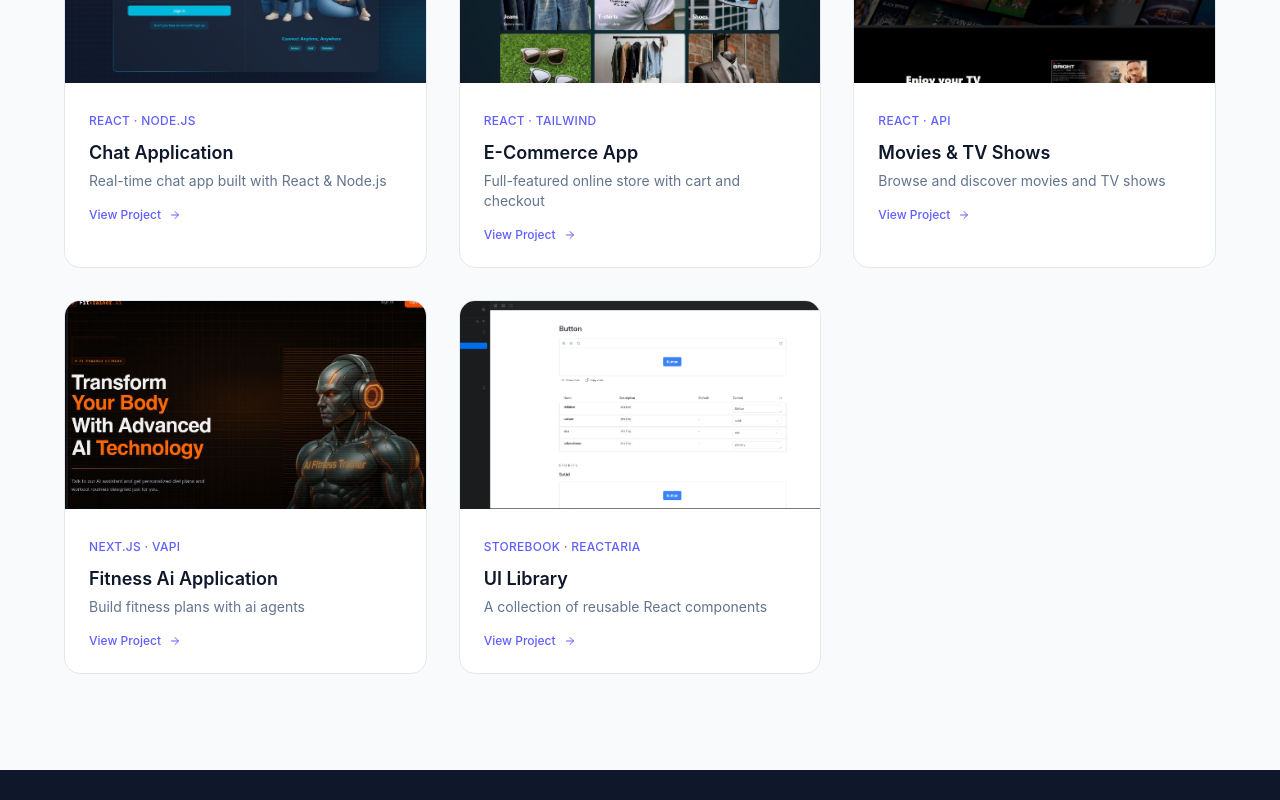
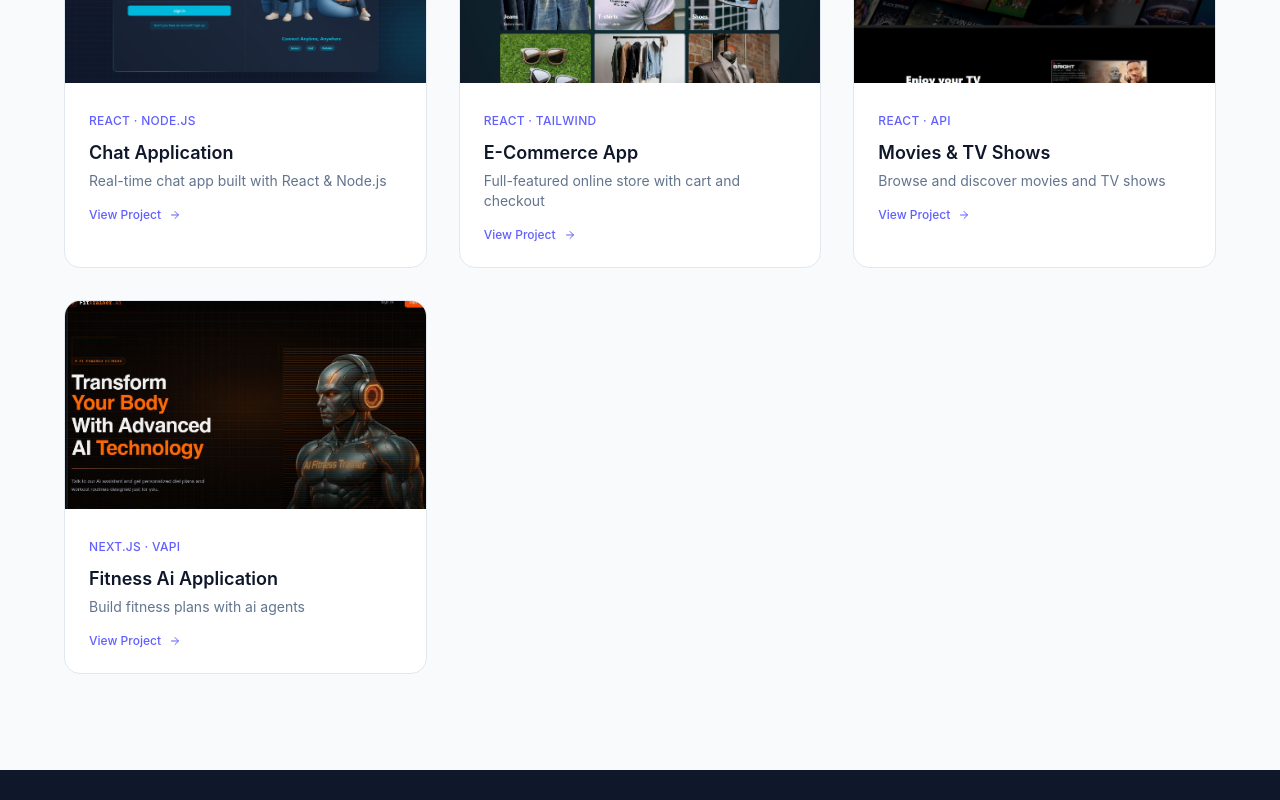
Before and after one commit to Mahmoud-Refaat07/Portfolio, a React (Vite) app: page / in a window 1280 px wide. Shown: the part 2608-3408 px from the top of the page. Built offline with nearby package versions, Linux system fonts and the light colour scheme.

Commit message:
modified project sections

```diff
--- a/src/App.jsx
+++ b/src/App.jsx
@@ -29,7 +29,6 @@ import chatifyPicture from "./assets/chatify.png";
 import eCommercePicture from "./assets/ecommerce.png";
 import flixoraPicture from "./assets/flixora.png";
 import fitnessAiPicture from "./assets/fittnes-ai.png";
-import uiLibraryPicture from "./assets/uiLibrary.png";
 import { useEffect, useState } from "react";
 
 const App = () => {
@@ -413,13 +412,7 @@ const App = () => {
                 href: "https://fitness-trainer-ai-jet.vercel.app",
                 tag: "Next.js · Vapi ",
               },
-              {
-                src: uiLibraryPicture,
-                title: "UI Library",
-                desc: "A collection of reusable React components",
-                href: "https://agent-69d209c86cb62cb1989--dynamic-sawine-51bb04.netlify.app/",
-                tag: "Storebook · ReactAria",
-              },
+
             ].map(({ src, title, desc, href, tag }, i) => (
               <motion.a
                 key={title}
```
